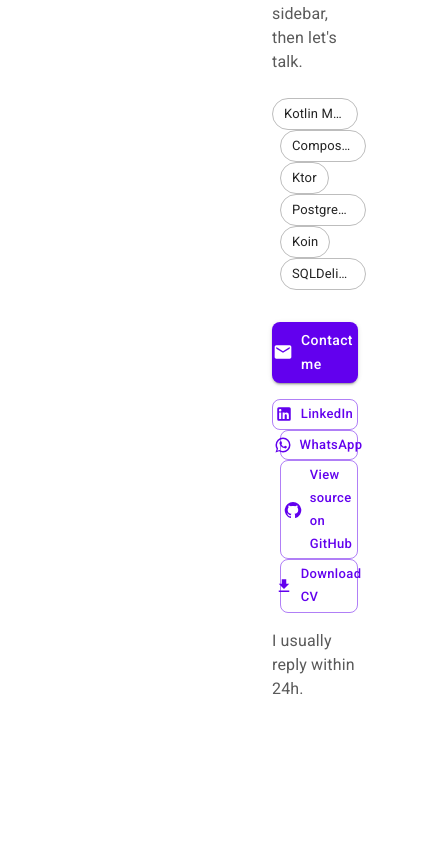
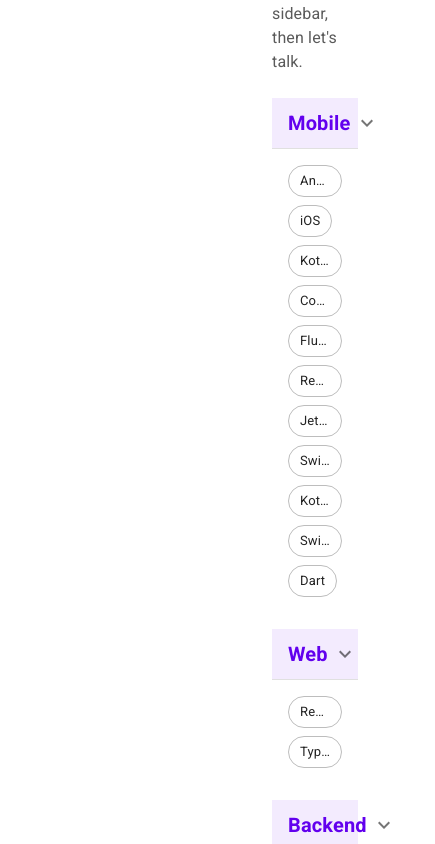
Before and after one commit to mkdigitalsk/web-showcase, a React (Vite) app: page /home in a window 390 px wide. Shown: the part 1100-1944 px from the top of the page, 435 px wide, since content can reach past the window. Before the commit the page ends 1833 px from the top, so only its background shows below. Built offline with nearby package versions, Linux system fonts and the light colour scheme; no server answers; sample sign-in values are in the browser's storage.

Commit message:
group home skills into foldable categories (Mobile/Web/Backend)

```diff
--- a/src/features/home/HomePage.tsx
+++ b/src/features/home/HomePage.tsx
@@ -1,9 +1,36 @@
 import { Download, GitHub, LinkedIn, Mail, WhatsApp } from "@mui/icons-material";
 import { Box, Stack } from "@mui/material";
-import { Button, Chip, TextBody1Neutral60, TextH4Bold } from "../../shared/components";
+import { Button, TextBody1Neutral60, TextH4Bold } from "../../shared/components";
 import { useAuth, useTranslation } from "../../shared/hooks";
+import { SkillGroup } from "./SkillGroup";
 
-const techStack = ["Kotlin Multiplatform", "Compose Multiplatform", "Ktor", "PostgreSQL", "Koin", "SQLDelight"];
+// Skills grouped by delivery area — categorical grouping is more scannable for
+// (often non-technical) recruiters than a flat tag cloud. Category labels are
+// i18n'd; tech names are proper nouns kept untranslated across locales.
+const skillGroups = [
+  {
+    labelKey: "home.skills.mobile",
+    items: [
+      "Android",
+      "iOS",
+      "Kotlin Multiplatform",
+      "Compose Multiplatform",
+      "Flutter",
+      "React Native",
+      "Jetpack Compose",
+      "SwiftUI",
+      "Kotlin",
+      "Swift",
+      "Dart",
+    ],
+  },
+  { labelKey: "home.skills.web", items: ["React", "TypeScript"] },
+  { labelKey: "home.skills.backend", items: ["Ktor", "PostgreSQL", "REST APIs"] },
+  {
+    labelKey: "home.skills.foundations",
+    items: ["Clean Architecture", "MVVM", "Koin", "SQLDelight", "CI/CD", "Firebase", "AI-assisted development"],
+  },
+];
 
 export function HomePage() {
   const { t } = useTranslation();
@@ -17,9 +44,9 @@
       <TextH4Bold sx={{ mb: 1 }}>{t("home.headline")}</TextH4Bold>
       <TextBody1Neutral60 sx={{ mb: 3 }}>{t("home.description")}</TextBody1Neutral60>
 
-      <Stack direction="row" spacing={1} sx={{ flexWrap: "wrap", mb: 4 }}>
-        {techStack.map((tech) => (
-          <Chip key={tech} label={tech} variant="outlined" />
+      <Stack spacing={2} sx={{ mb: 4 }}>
+        {skillGroups.map((group) => (
+          <SkillGroup key={group.labelKey} title={t(group.labelKey)} items={group.items} />
         ))}
       </Stack>
 
--- /dev/null
+++ b/src/features/home/SkillGroup.tsx
@@ -0,0 +1,47 @@
+import { ExpandMore } from "@mui/icons-material";
+import { Box, Collapse, IconButton, Stack } from "@mui/material";
+import { alpha } from "@mui/material/styles";
+import { useState } from "react";
+import { Chip, Divider, TextH6BoldPrimary } from "../../shared/components";
+
+interface SkillGroupProps {
+  title: string;
+  items: string[];
+}
+
+export function SkillGroup({ title, items }: SkillGroupProps) {
+  const [open, setOpen] = useState(true);
+
+  return (
+    <Box>
+      <Box
+        sx={{
+          display: "flex",
+          alignItems: "center",
+          justifyContent: "space-between",
+          px: 2,
+          py: 1,
+          bgcolor: (theme) => alpha(theme.palette.primary.main, 0.08),
+        }}
+      >
+        <TextH6BoldPrimary>{title}</TextH6BoldPrimary>
+        <IconButton size="small" onClick={() => setOpen((prev) => !prev)} aria-label={title}>
+          <ExpandMore
+            sx={{
+              transition: "transform 0.2s ease",
+              transform: open ? "rotate(0deg)" : "rotate(180deg)",
+            }}
+          />
+        </IconButton>
+      </Box>
+      <Divider />
+      <Collapse in={open}>
+        <Stack direction="row" useFlexGap spacing={1} sx={{ flexWrap: "wrap", p: 2 }}>
+          {items.map((item) => (
+            <Chip key={item} label={item} variant="outlined" />
+          ))}
+        </Stack>
+      </Collapse>
+    </Box>
+  );
+}
--- a/src/locales/cs.json
+++ b/src/locales/cs.json
@@ -60,6 +60,10 @@
   "home.theme.system": "Systémové",
   "home.theme.light": "Světlé",
   "home.theme.dark": "Tmavé",
+  "home.skills.mobile": "Mobil",
+  "home.skills.web": "Web",
+  "home.skills.backend": "Backend",
+  "home.skills.foundations": "Základy",
 
   "home.uiComponents.title": "UI komponenty",
   "home.uiComponents.subtitle": "Tlačítka, karty, dialogy, typografie",
--- a/src/locales/de.json
+++ b/src/locales/de.json
@@ -60,6 +60,10 @@
   "home.theme.system": "System",
   "home.theme.light": "Hell",
   "home.theme.dark": "Dunkel",
+  "home.skills.mobile": "Mobile",
+  "home.skills.web": "Web",
+  "home.skills.backend": "Backend",
+  "home.skills.foundations": "Grundlagen",
 
   "home.uiComponents.title": "UI-Komponenten",
   "home.uiComponents.subtitle": "Buttons, Karten, Dialoge, Typografie",
--- a/src/locales/en.json
+++ b/src/locales/en.json
@@ -60,6 +60,10 @@
   "home.theme.system": "System",
   "home.theme.light": "Light",
   "home.theme.dark": "Dark",
+  "home.skills.mobile": "Mobile",
+  "home.skills.web": "Web",
+  "home.skills.backend": "Backend",
+  "home.skills.foundations": "Foundations",
 
   "home.uiComponents.title": "UI Components",
   "home.uiComponents.subtitle": "Buttons, Cards, Dialogs, Typography",
--- a/src/locales/sk.json
+++ b/src/locales/sk.json
@@ -60,6 +60,10 @@
   "home.theme.system": "Systémová",
   "home.theme.light": "Svetlá",
   "home.theme.dark": "Tmavá",
+  "home.skills.mobile": "Mobil",
+  "home.skills.web": "Web",
+  "home.skills.backend": "Backend",
+  "home.skills.foundations": "Základy",
 
   "home.uiComponents.title": "UI komponenty",
   "home.uiComponents.subtitle": "Tlačidlá, karty, dialógy, typografia",
```
